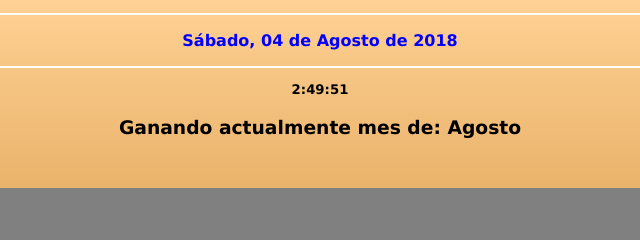
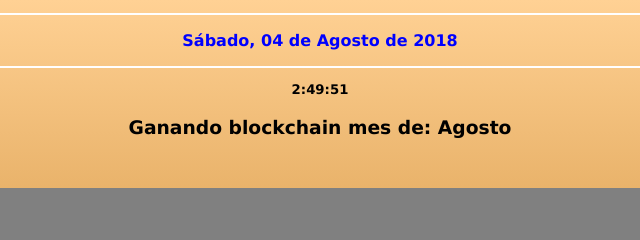
Before and after one commit to jonathanquehay/ganancias, a plain HTML site: page index.html in a window 1280 px wide. Shown: the top 240 px of the page, 320-960 px from the left. Drawn offline with Linux system fonts and the light colour scheme.

Commit message:
Agregando a repo

```diff
--- a/index.html
+++ b/index.html
@@ -11,7 +11,7 @@
     <h2 id="fecha"></h2>
     <h5 id="horaActual"></h5>
 
-    <h3>Ganando actualmente mes de: <span id="mesA"></span></h3>
+    <h3>Ganando blockchain mes de: <span id="mesA"></span></h3>
     <div class="contenedor1">
         <h4>C$ <span id="gananciareal"></span> </h4>
     </div>
```
